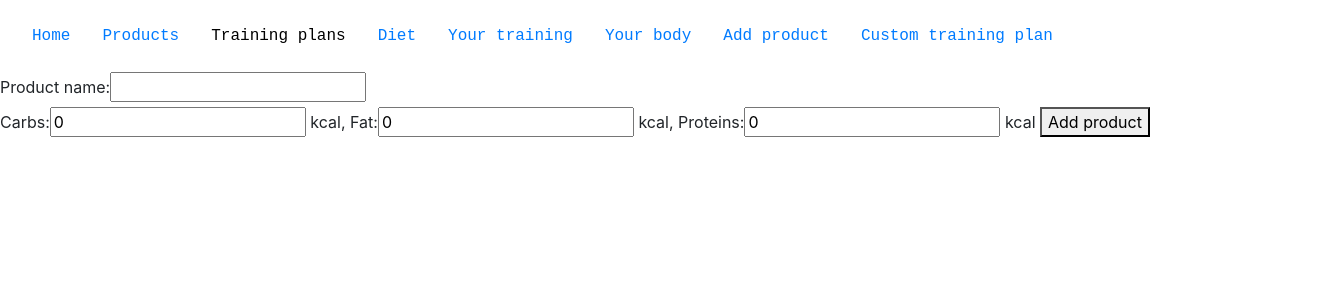
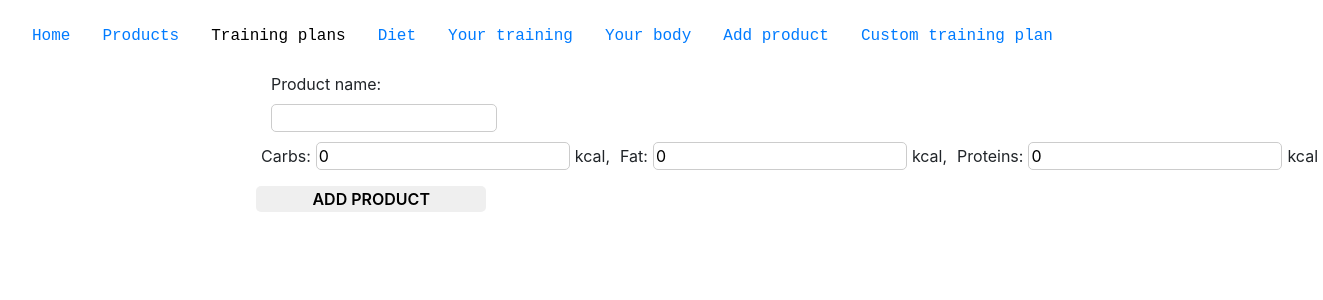
Before and after one commit to mateuszhartu/fit-app, a React (Create React App) app: page /add-product in a window 1280 px wide. Shown: the top 300 px of the page, 1323 px wide, since content can reach past the window. Built offline with nearby package versions, Linux system fonts and the light colour scheme; no server answers.

Commit message:
WIP(styles): styles

```diff
--- a/src/App/components/Diet/index.tsx
+++ b/src/App/components/Diet/index.tsx
@@ -1,11 +1,9 @@
 import React from 'react';
-
-import styles from './styles.module.scss';
 
 const Diet = () => {
   return (
     <div>
-      <p>Diet</p>
+      <p>Component</p>
     </div>
   );
 };
--- a/src/App/components/Products/NewProduct/index.tsx
+++ b/src/App/components/Products/NewProduct/index.tsx
@@ -2,6 +2,8 @@ import React, { useState } from 'react';
 import ToggleContent from 'shared/hoc/ToggleContent';
 import Modal from 'shared/components/Modal/index';
 import { addProduct } from 'shared/api/products';
+
+import styles from './styles.module.scss';
 
 const NewProduct = () => {
   const [product, setProduct] = useState({
@@ -14,38 +16,41 @@ const NewProduct = () => {
   // [to do] redirect -> Diet component after dispatch
 
   return (
-    <div>
+    <div className={styles.container}>
+      <div className={`col-md-4 ${styles.name}`}>
         <label htmlFor="productName">Product name: </label>
         <input
           type="text"
           value={product.name}
           onChange={(event) => setProduct({ ...product, name: event.target.value })}
         />
-      <br />
+      </div>
+      <div className={styles.macros}>
         <label htmlFor="Carbs">Carbs: </label>
         <input
           type="number"
           value={product.carbs}
           onChange={(event) => setProduct({ ...product, carbs: parseFloat(event.target.value) })}
         />
-      <span> kcal, </span>
+        <span>kcal,</span>
         <label htmlFor="Fat">Fat: </label>
         <input
           type="number"
           value={product.fat}
           onChange={(event) => setProduct({ ...product, fat: parseFloat(event.target.value) })}
         />
-      <span> kcal, </span>
+        <span>kcal,</span>
         <label htmlFor="Proteins">Proteins: </label>
         <input
           type="number"
           value={product.proteins}
           onChange={(event) => setProduct({ ...product, proteins: parseFloat(event.target.value) })}
         />
-      <span> kcal </span>
+        <span>kcal</span>
+      </div>
       <ToggleContent
         toggle={(show) => (
-          <button type="button" onClick={show}>
+          <button type="button" className={styles.addButton} onClick={show}>
             Add product
           </button>
         )}
--- a/src/App/components/Products/NewProduct/styles.module.scss
+++ b/src/App/components/Products/NewProduct/styles.module.scss
@@ -0,0 +1,48 @@
+input::-webkit-outer-spin-button,
+input::-webkit-inner-spin-button {
+  -webkit-appearance: none;
+  margin: 0;
+}
+
+input[type=number] {
+  -moz-appearance: textfield;
+}
+
+input {
+  border-radius: 5px;
+  border: 1px solid #cccccc;
+  outline: none;
+}
+
+.container {
+  display: flex;
+  flex-direction: column;
+  margin: 0 20%;
+  .name {
+    display: flex;
+    flex-direction: column;
+  }
+  .macros {
+    display: flex;
+    flex-direction: row;
+    align-items: baseline;
+    margin: 10px 0;
+    span, label {
+      padding: 0 5px;
+    }
+  }
+}
+
+.addButton {
+  width: 30%;
+  min-width: 150px;
+  border-radius: 5px;
+  border: none;
+  color: #000;
+  text-transform: uppercase;
+  font-weight: 600;
+  &:hover {
+    background-color: #09cd09;
+    color: #fff;
+  }
+}
--- /dev/null
+++ b/src/App/components/Products/Product/ProductDescription/index.tsx
@@ -0,0 +1,11 @@
+import React from 'react';
+
+const ProductDescription = () => {
+  return (
+    <div>
+      <p>Description</p>
+    </div>
+  );
+};
+
+export default ProductDescription;
--- a/src/App/components/Products/Product/index.tsx
+++ b/src/App/components/Products/Product/index.tsx
@@ -20,7 +20,7 @@ const Product: FunctionComponent<Props> = (product) => {
         <p>Proteins: {product.product.proteins} kcal</p>
       </div>
       <p>Sum: {sumCalculator(product.product)} kcal</p>
-      <button type="button" onClick={() => removeProduct(product.product.id)}>
+      <button className={`btn ${styles.RemoveBtn}`} type="button" onClick={() => removeProduct(product.product.id)}>
         X
       </button>
     </div>
--- a/src/App/components/Products/Product/styles.module.scss
+++ b/src/App/components/Products/Product/styles.module.scss
@@ -1,4 +1,5 @@
 .ProductCard {
+  position: relative;
   display: flex;
   flex-direction: column;
   align-content: center;
@@ -7,13 +8,29 @@
   margin: 10px;
   border: 2px solid #222222;
   border-radius: 10px;
+  h3 {
+    text-transform: uppercase;
+  }
+  .Macros {
+    display: flex;
+    flex-direction: row;
+    p {
+      padding: 10px;
+    }
+  }
+  .RemoveBtn {
+    position: absolute;
+    top: 5px;
+    right: 10px;
+    width: 30px;
+    height: 30px;
+    padding: 3px 0;
+    text-align: center;
+    color: #fff;
+    border-radius: 15px;
+    background-color: #222;
+    &:hover {
+      color: red;
+    }
+  }
 }
-
-.ProductCard > h3 {
-  text-transform: uppercase;
-}
-
-.Macros {
-  display: flex;
-  flex-direction: row;
-}
--- a/src/App/components/Products/index.tsx
+++ b/src/App/components/Products/index.tsx
@@ -1,24 +1,35 @@
 import React from 'react';
-import { Link } from 'react-router-dom';
+import { Link, Route } from 'react-router-dom';
 import Product from 'App/components/Products/Product';
 import Products from 'shared/interfaces/Products.inteface';
+import ProductDescription from 'App/components/Products/Product/ProductDescription';
 import useProductsLogic from './useProductsLogic';
 
 import styles from './styles.module.scss';
 
 const ProductsList = () => {
   const { products } = useProductsLogic();
-  return (
+
+  const productsList = (
     <div>
       {products.map((product: Products) => (
         <div key={product.id}>
-          <Link to={`/product/${product.id}`}>
+          <Link to={`/products/${product.id}`} className={styles.Product}>
             <Product product={product} />
           </Link>
         </div>
       ))}
     </div>
   );
+
+  return (
+    <div className={styles.container}>
+      <div className="col-md-6">{productsList}</div>
+      <div className="col-md-6">
+        <Route path="/products/:id" render={() => <ProductDescription />} />
+      </div>
+    </div>
+  );
 };
 
 export default ProductsList;
--- a/src/App/components/Products/styles.module.scss
+++ b/src/App/components/Products/styles.module.scss
@@ -0,0 +1,11 @@
+.container {
+  display: flex;
+}
+
+.Product {
+  color: #00394d;
+  &:hover {
+    text-decoration: none;
+    color: #00394d;
+  }
+}
--- a/src/shared/components/Modal/styles.module.scss
+++ b/src/shared/components/Modal/styles.module.scss
@@ -1,6 +1,7 @@
 .Modal {
   position: absolute;
   top: 0;
+  left: 0;
   width: 100vw;
   height: 100vh;
 }
@@ -14,13 +15,14 @@
   padding: 12px;
   background-color: white;
   border: 1px solid grey;
+  border-radius: 5px;
 }
 
 .Backdrop {
   position: absolute;
   top: 0;
   z-index: 1010;
-  width: 100%;
-  height: 100%;
+  width: 100vw;
+  height: 100vw;
   background-color: rgba(0, 0, 0, 0.50);
 }
```
Lines whose indentation alone changed are shown as unchanged.
